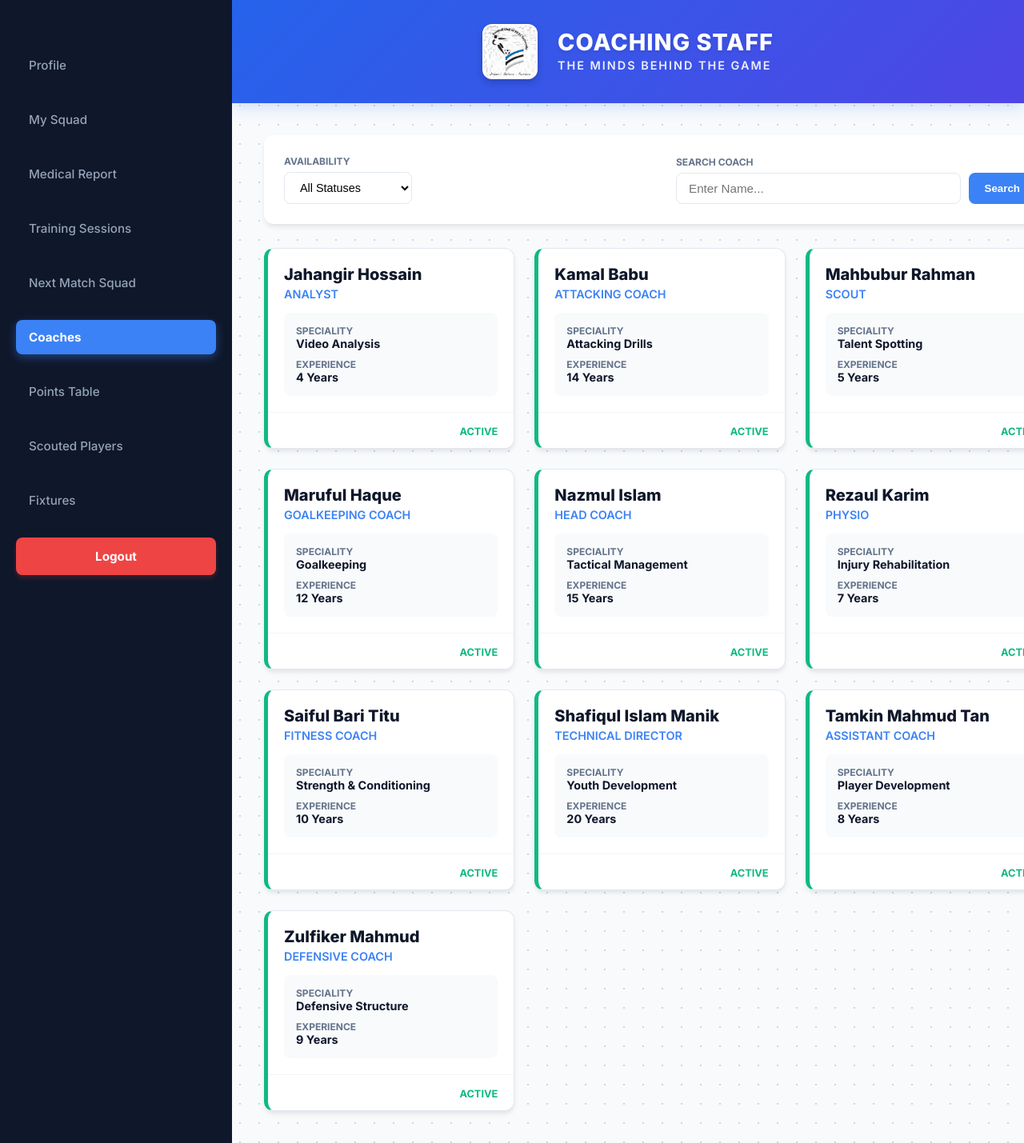
After one commit to SultanFarid/CSE370, a PHP site: page /coaches.php in a window 1280 px wide. The commit adds this page. Shown: the whole page at 80% size. Run offline with PHP 8.4, Linux system fonts and the light colour scheme; a user stored in the database is signed in; data comes from the database, SQL or seed files in the repository.

Commit message:
Updated Codes

```diff
--- /dev/null
+++ b/codes/coaches.css
@@ -0,0 +1,306 @@
+:root {
+  --brand-blue: #3b82f6;
+  --brand-dark: #0f172a;
+  --brand-gradient: linear-gradient(135deg, #2563eb 0%, #4f46e5 100%);
+  --bg-main: #f8fafc;
+  --text-main: #1e293b;
+  --text-muted: #64748b;
+  --border-color: #e2e8f0;
+
+  --status-fit: #10b981; /* Green for Active */
+  --status-bad: #ef4444; /* Red for Inactive */
+}
+
+body {
+  margin: 0;
+  font-family: "Inter", sans-serif;
+  height: 100vh;
+  overflow: hidden;
+  color: var(--text-main);
+  background-color: var(--bg-main);
+  background-image: radial-gradient(#cbd5e1 1px, transparent 1px);
+  background-size: 24px 24px;
+}
+
+.dashboard-container {
+  display: flex;
+  height: 100vh;
+  width: 100%;
+}
+
+/* --- CONSISTENT SIDEBAR (ALL PAGES) --- */
+.sidebar {
+  width: 250px;
+  background-color: var(--brand-dark);
+  display: flex;
+  flex-direction: column;
+  padding: 60px 20px 40px 20px;
+  flex-shrink: 0;
+  color: white;
+}
+
+.sidebar-nav {
+  display: flex;
+  flex-direction: column;
+  gap: 25px;
+}
+
+.nav-item {
+  text-decoration: none;
+  color: #94a3b8;
+  padding: 12px 16px;
+  font-size: 0.95rem;
+  font-weight: 500;
+  transition: all 0.2s ease;
+  border-radius: 8px;
+  text-align: left;
+}
+
+.nav-item:hover {
+  color: white;
+  background: rgba(255, 255, 255, 0.1);
+  transform: translateX(5px);
+}
+
+.nav-item.active {
+  background-color: var(--brand-blue);
+  color: white;
+  font-weight: 700;
+  box-shadow: 0 4px 12px rgba(59, 130, 246, 0.4);
+}
+
+.logout-link {
+  margin-top: auto;
+  background-color: #ef4444;
+  color: white !important;
+  padding: 14px 16px;
+  border-radius: 8px;
+  text-align: center;
+  font-weight: 700;
+  box-shadow: 0 4px 6px rgba(239, 68, 68, 0.2);
+  transition: all 0.2s ease;
+}
+
+.logout-link:hover {
+  background-color: #dc2626;
+  transform: translateY(-2px);
+  box-shadow: 0 6px 12px rgba(239, 68, 68, 0.3);
+}
+
+/* --- CONSISTENT HEADER (ALL PAGES) --- */
+.main-content {
+  flex-grow: 1;
+  display: flex;
+  flex-direction: column;
+  overflow-y: auto;
+}
+
+.top-header {
+  background: var(--brand-gradient);
+  padding: 30px 0;
+  display: flex;
+  justify-content: center;
+  align-items: center;
+  box-shadow: 0 4px 20px rgba(37, 99, 235, 0.2);
+  position: sticky;
+  top: 0;
+  z-index: 50;
+  color: white;
+}
+
+.brand-group {
+  display: flex;
+  align-items: center;
+  gap: 25px;
+}
+
+.header-logo {
+  width: 65px;
+  height: 65px;
+  border-radius: 12px;
+  object-fit: cover;
+  background: white;
+  padding: 2px;
+  box-shadow: 0 4px 10px rgba(0, 0, 0, 0.2);
+}
+
+.header-text-group {
+  text-align: left;
+}
+
+.header-text-group h1 {
+  margin: 0;
+  font-size: 1.8rem;
+  font-weight: 800;
+  color: white;
+  letter-spacing: 1px;
+  line-height: 1;
+  text-transform: uppercase;
+  text-shadow: 0 2px 4px rgba(0, 0, 0, 0.1);
+}
+
+.slogan {
+  margin: 6px 0 0 0;
+  color: rgba(255, 255, 255, 0.9);
+  font-size: 0.9rem;
+  font-weight: 600;
+  text-transform: uppercase;
+  letter-spacing: 2px;
+}
+
+/* --- PAGE SPECIFIC STYLES --- */
+
+.squad-container {
+  padding: 40px;
+  max-width: 1200px;
+  margin: 0 auto;
+  width: 100%;
+}
+
+.fade-in { animation: fadeIn 0.5s ease-out; }
+@keyframes fadeIn { from { opacity: 0; transform: translateY(10px); } to { opacity: 1; transform: translateY(0); } }
+
+.filter-bar {
+  background: white;
+  padding: 25px;
+  border-radius: 12px;
+  box-shadow: 0 4px 6px -1px rgba(0, 0, 0, 0.1);
+  display: flex;
+  justify-content: space-between;
+  align-items: flex-end;
+  margin-bottom: 30px;
+  gap: 30px;
+  flex-wrap: wrap;
+}
+
+.filter-left { display: flex; gap: 20px; }
+.filter-item { display: flex; flex-direction: column; gap: 6px; }
+.filter-right { flex-grow: 1; max-width: 450px; display: flex; flex-direction: column; gap: 6px; }
+
+.filter-bar label {
+  font-size: 0.75rem;
+  font-weight: 700;
+  color: var(--text-muted);
+  text-transform: uppercase;
+}
+
+.custom-select {
+    min-width: 160px;
+    padding: 10px 15px;
+    border: 1px solid var(--border-color);
+    border-radius: 8px;
+    font-size: 0.9rem;
+    background: #fff;
+    cursor: pointer;
+}
+
+.search-wrapper {
+    display: flex;
+    gap: 10px;
+}
+
+#searchInput {
+    flex-grow: 1;
+    padding: 10px 15px;
+    border: 1px solid var(--border-color);
+    border-radius: 8px;
+    font-size: 0.95rem;
+}
+
+/* GRID */
+.squad-grid {
+  display: grid;
+  grid-template-columns: repeat(auto-fill, minmax(280px, 1fr));
+  gap: 25px;
+}
+
+.player-card {
+  background: white;
+  border-radius: 12px;
+  overflow: hidden;
+  box-shadow: 0 4px 6px -1px rgba(0, 0, 0, 0.1);
+  transition: transform 0.2s, box-shadow 0.2s;
+  display: flex;
+  flex-direction: column;
+  text-decoration: none;
+  color: inherit;
+  border: 1px solid var(--border-color);
+}
+
+a.player-card:hover {
+  transform: translateY(-5px);
+  box-shadow: 0 10px 15px -3px rgba(0, 0, 0, 0.1);
+  cursor: pointer;
+}
+
+.player-card.status-green { border-left: 5px solid var(--status-fit); }
+.player-card.status-red { border-left: 5px solid var(--status-bad); }
+
+.card-header {
+  padding: 15px;
+  display: flex;
+  justify-content: flex-end;
+  border-bottom: 1px solid #f1f5f9;
+}
+
+.id-badge {
+  font-family: monospace;
+  font-size: 0.9rem;
+  font-weight: 600;
+  color: var(--text-muted);
+  background: #f1f5f9;
+  padding: 4px 8px;
+  border-radius: 4px;
+}
+
+.card-body {
+  padding: 20px;
+  flex-grow: 1;
+}
+
+.player-name {
+  margin: 0;
+  font-size: 1.25rem;
+  font-weight: 800;
+  color: var(--brand-dark);
+}
+.player-pos {
+  margin: 4px 0 15px 0;
+  font-size: 0.9rem;
+  color: var(--brand-blue);
+  font-weight: 600;
+  text-transform: uppercase;
+}
+
+.stat-grid {
+  display: flex;
+  flex-direction: column;
+  gap: 10px;
+  background: #f8fafc;
+  padding: 15px;
+  border-radius: 8px;
+  margin-top: 15px;
+
+}
+.stat-item {
+  display: flex;
+  justify-content: space-between;
+  flex-direction: column;
+  align-items: flex-start;
+}
+.stat-item .lbl { font-size: 0.75rem; text-transform: uppercase; font-weight: 700; color: var(--text-muted); }
+.stat-item .val { font-size: 0.9rem; font-weight: 700; color: var(--brand-dark); }
+
+.card-footer {
+  padding: 12px 20px;
+  border-top: 1px solid #f1f5f9;
+  text-align: right;
+}
+.status-indicator {
+  display: inline-block;
+  font-size: 0.8rem;
+  font-weight: 700;
+  text-transform: uppercase;
+}
+.status-green .status-indicator { color: var(--status-fit); }
+.status-red .status-indicator { color: var(--status-bad); }
--- /dev/null
+++ b/codes/coaches.php
@@ -0,0 +1,186 @@
+<?php
+session_start();
+require_once('dbconnect.php');
+
+// 1. GATEKEEPER
+if (!isset($_SESSION['user_id'])) {
+    header("Location: login.html");
+    exit();
+}
+
+$user_id = $_SESSION['user_id'];
+$user_role = $_SESSION['user_role'];
+
+// 2. CHECK IF CURRENT USER IS HEAD COACH
+// We need to fetch the specific coach type for the logged-in user
+$is_head_coach = false;
+if ($user_role == 'coach') {
+    $hc_query = "SELECT Coach_Type FROM Coach WHERE Coach_ID = '$user_id'";
+    $hc_result = mysqli_query($conn, $hc_query);
+    if ($hc_row = mysqli_fetch_assoc($hc_result)) {
+        if ($hc_row['Coach_Type'] == 'Head Coach') {
+            $is_head_coach = true;
+        }
+    }
+}
+
+// 3. FETCH ALL COACHES (Sorted by Name)
+$query = "SELECT
+            u.User_ID,
+            u.Name,
+            c.Coach_Type,
+            c.Coach_Availability,
+            c.Coach_Experience,
+            c.Coach_Speciality
+          FROM Coach c
+          JOIN users u ON c.Coach_ID = u.User_ID
+          ORDER BY u.Name ASC";
+
+$result = mysqli_query($conn, $query);
+?>
+
+<!DOCTYPE html>
+<html lang="en">
+<head>
+    <meta charset="UTF-8">
+    <meta name="viewport" content="width=device-width, initial-scale=1.0">
+    <title>Coaching Staff - BUFC</title>
+    <link rel="stylesheet" href="coaches.css">
+    <link href="https://fonts.googleapis.com/css2?family=Inter:wght@400;500;600;700;800&display=swap" rel="stylesheet">
+</head>
+<body>
+
+<div class="dashboard-container">
+
+    <!-- SIDEBAR (Using your exact code) -->
+    <aside class="sidebar">
+        <nav class="sidebar-nav">
+            <?php if ($user_role == 'coach'): ?>
+                <a href="coachProfile.php" class="nav-item">Profile</a>
+                <a href="mySquad.php" class="nav-item">My Squad</a>
+                <a href="medicalReport.php" class="nav-item">Medical Report</a>
+                <a href="trainingSessions.php" class="nav-item">Training Sessions</a>
+                <a href="nextMatchSquad.php" class="nav-item">Next Match Squad</a>
+                <a href="coaches.php" class="nav-item active">Coaches</a>
+                <a href="pointsTable.php" class="nav-item">Points Table</a>
+                <a href="scoutedPlayers.php" class="nav-item">Scouted Players</a>
+                <a href="fixtures.php" class="nav-item">Fixtures</a>
+            <?php else: ?>
+                <a href="playerProfile.php" class="nav-item">Profile</a>
+                <a href="mySquad.php" class="nav-item">My Squad</a>
+                <a href="medicalReport.php" class="nav-item">Medical Report</a>
+                <a href="trainingSessions.php" class="nav-item">Training Sessions</a>
+                <a href="nextMatchSquad.php" class="nav-item">Next Match Squad</a>
+                <a href="coaches.php" class="nav-item active">Coaches</a>
+                <a href="pointsTable.php" class="nav-item">Points Table</a>
+                <a href="fixtures.php" class="nav-item">Fixtures</a>
+            <?php endif; ?>
+
+            <a href="logout.php" class="nav-item logout-link">Logout</a>
+        </nav>
+    </aside>
+
+    <div class="main-content">
+
+        <header class="top-header">
+            <div class="brand-group">
+                <img src="images/bufc-logo.jpg" alt="Logo" class="header-logo">
+                <div class="header-text-group">
+                    <h1>COACHING STAFF</h1>
+                    <p class="slogan">The Minds Behind the Game</p>
+                </div>
+            </div>
+        </header>
+
+        <div class="squad-container fade-in">
+
+            <!-- FILTER BAR -->
+            <div class="filter-bar">
+
+                <!-- LEFT: Filter by Availability -->
+                <div class="filter-left">
+                    <div class="filter-item">
+                        <label>Availability</label>
+                        <select id="availabilityFilter" class="custom-select">
+                            <option value="all">All Statuses</option>
+                            <option value="Active">Active</option>
+                            <option value="Inactive">Inactive</option>
+                            <option value="On Leave">On Leave</option>
+                        </select>
+                    </div>
+                </div>
+
+                <!-- RIGHT: Search by Name -->
+                <div class="filter-right">
+                    <label>Search Coach</label>
+                    <div class="search-wrapper">
+                        <input type="text" id="searchInput" placeholder="Enter Name..." autocomplete="off">
+                        <button id="searchBtn" type="button" style="padding: 0 20px; background: var(--brand-blue); color: white; border: none; border-radius: 8px; cursor: pointer; font-weight: 700;">Search</button>
+                    </div>
+                </div>
+
+            </div>
+
+            <!-- COACHES GRID -->
+            <div class="squad-grid" id="squadGrid">
+
+                <?php
+                if (mysqli_num_rows($result) > 0) {
+                    while ($row = mysqli_fetch_assoc($result)) {
+
+                        // Determine Color Class based on Availability
+                        // Assuming 'Active' is the keyword for green, others red
+                        $status_class = (stripos($row['Coach_Availability'], 'Active') !== false) ? 'status-green' : 'status-red';
+
+                        // LOGIC: Only Head Coach gets link
+                        if ($is_head_coach) {
+                            // Points to coachProfile.php with coach_id parameter
+                            echo '<a href="coachProfile.php?coach_id=' . $row['User_ID'] . '" class="player-card ' . $status_class . '">';
+                        } else {
+                            echo '<div class="player-card ' . $status_class . '">';
+                        }
+                        ?>
+
+
+                            <div class="card-body">
+                                <h3 class="player-name"><?php echo htmlspecialchars($row['Name']); ?></h3>
+                                <p class="player-pos"><?php echo htmlspecialchars($row['Coach_Type']); ?></p>
+
+                                <div class="stat-grid">
+                                    <div class="stat-item full-width">
+                                        <span class="lbl">Speciality</span>
+                                        <span class="val"><?php echo htmlspecialchars($row['Coach_Speciality']); ?></span>
+                                    </div>
+                                    <div class="stat-item full-width">
+                                        <span class="lbl">Experience</span>
+                                        <span class="val"><?php echo htmlspecialchars($row['Coach_Experience']); ?></span>
+                                    </div>
+                                </div>
+                            </div>
+
+                            <div class="card-footer">
+                                <span class="status-indicator">
+                                    <?php echo htmlspecialchars($row['Coach_Availability']); ?>
+                                </span>
+                            </div>
+
+                        <?php
+                        if ($is_head_coach) {
+                            echo '</a>';
+                        } else {
+                            echo '</div>';
+                        }
+                    }
+                } else {
+                    echo '<div class="no-data">No coaches found.</div>';
+                }
+                ?>
+
+            </div>
+        </div>
+    </div>
+</div>
+
+<script src="coaches.js"></script>
+</body>
+</html>
```
Also changed, not shown: codes/coachProfile.css (+37 -0 lines), codes/coachProfile.js (+25 -4 lines), codes/coachProfile.php (+39 -8 lines), codes/coaches.js (added, +69 -0 lines), codes/playerProfile.css (+36 -0 lines), codes/playerProfile.js (+11 -2 lines), codes/playerProfile.php (+12 -3 lines).
